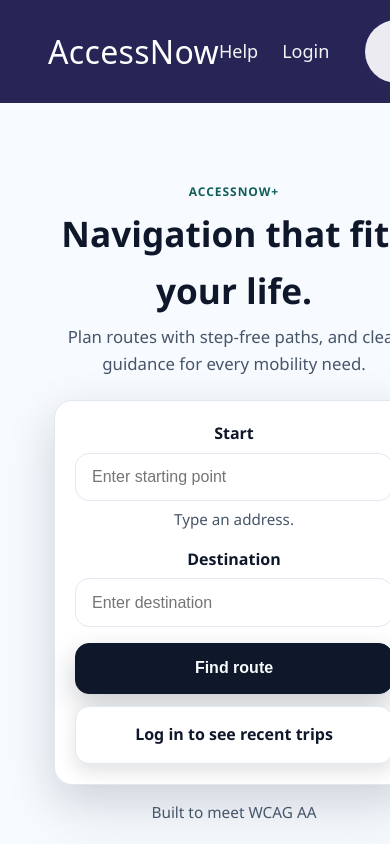
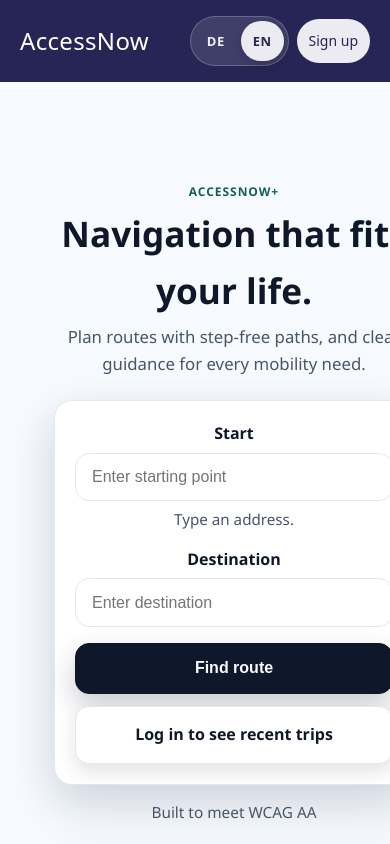
Before and after one commit to Its-Marie/accessnow-frontend, a React (Vite) app: page / in a window 390 px wide. Shown: the top 844 px of the page. Built offline with nearby package versions, Linux system fonts and the light colour scheme; no server answers.

Commit message:
Improve header accessibility and add EN/DE language toggle switch

```diff
--- a/src/components/Header.css
+++ b/src/components/Header.css
@@ -1,3 +1,7 @@
+/* =====================================================
+   BASE HEADER STYLES
+   ===================================================== */
+
 .an-header {
   background: #262556;
   color: white;
@@ -7,6 +11,7 @@
   left: 0;
   z-index: 1000;
 }
+
 .an-header .an-container {
   max-width: 100%;
   margin: 0 auto;
@@ -27,10 +32,16 @@
   color: white;
 }
 
+.brand-link {
+  color: inherit;
+  text-decoration: none;
+}
+
+/* right side layout */
 .nav-right {
   display: flex;
   align-items: center;
-  gap: 24px;
+  gap: 16px;
 }
 
 .nav-links {
@@ -39,6 +50,21 @@
   gap: 24px;
 }
 
+/* =====================================================
+   ACCESSIBILITY: VISIBLE FOCUS (WCAG 2.1)
+   ===================================================== */
+
+.an-header a:focus-visible,
+.an-header button:focus-visible {
+  outline: 3px solid #ffffff;
+  outline-offset: 3px;
+  border-radius: 10px;
+}
+
+/* =====================================================
+   NAV LINKS
+   ===================================================== */
+
 .nav-links a {
   color: white;
   text-decoration: none;
@@ -46,11 +72,22 @@
   font-size: 18px;
   opacity: 0.95;
 
+  /* WCAG touch/click target size */
+  padding: 10px 12px;
+  border-radius: 10px;
+
+  transition: background 0.2s ease, opacity 0.2s ease;
 }
-.nav-links a.signup {
-  color: #000;
-  margin-left: 8px;
+
+.nav-links a:hover {
+  background: rgba(255, 255, 255, 0.12);
+  opacity: 1;
 }
+
+/* =====================================================
+   SIGN UP BUTTON
+   ===================================================== */
+
 .nav-cta {
   background: #ECEBF2;
   color: #262556;
@@ -68,7 +105,139 @@
   margin-left: 12px;
   transition: transform 0.2s ease, box-shadow 0.2s ease;
 }
-.brand-link {
-  color: inherit;
+
+.nav-cta:hover {
+  transform: translateY(-1px);
+  box-shadow: 0 8px 18px rgba(0, 0, 0, 0.18);
+}
+
+.nav-cta:active {
+  transform: translateY(0);
+  box-shadow: none;
+}
+
+/* =====================================================
+   LANGUAGE TOGGLE
+   ===================================================== */
+
+.lang-toggle {
+  display: inline-flex;
+  align-items: center;
+  gap: 4px;
+
+  background: rgba(255, 255, 255, 0.12);
+  border: 1px solid rgba(255, 255, 255, 0.22);
+  border-radius: 999px;
+  padding: 4px;
+}
+
+.lang-toggle__btn {
+  appearance: none;
+  border: 0;
+  background: transparent;
+  color: rgba(255, 255, 255, 0.92);
+
+  font-family: "Outfit", system-ui, sans-serif;
+  font-size: 14px;
+  font-weight: 600;
+  letter-spacing: 0.5px;
+
+  /* WCAG minimum touch target */
+  min-width: 44px;
+  min-height: 44px;
+  padding: 0 12px;
+
+  border-radius: 999px;
+  cursor: pointer;
+  transition: all 0.2s ease;
+}
+
+.lang-toggle__btn:hover {
+  background: rgba(255, 255, 255, 0.1);
+}
+
+.lang-toggle__btn.is-active {
+  background: #ECEBF2;
+  color: #262556;
+  box-shadow: 0 6px 14px rgba(0, 0, 0, 0.18);
+}
+
+/* =====================================================
+   SKIP LINK — accessibility best practice
+   ===================================================== */
+
+.skip-link {
+  position: absolute;
+  left: -999px;
+  top: 12px;
+  background: #ffffff;
+  color: #262556;
+  padding: 10px 14px;
+  border-radius: 10px;
+  z-index: 2000;
   text-decoration: none;
+  font-weight: 700;
 }
+
+.skip-link:focus {
+  left: 12px;
+}
+
+/* =====================================================
+   MOBILE RESPONSIVE HEADER
+   ===================================================== */
+
+@media (max-width: 768px) {
+  .an-header .an-container {
+    padding: 16px 20px;
+  }
+
+  .brand {
+    font-size: 24px;
+  }
+
+  .nav-right {
+    gap: 10px;
+  }
+
+  .nav-links {
+    gap: 12px;
+  }
+
+  .nav-links a {
+    font-size: 16px;
+    padding: 8px 10px;
+  }
+
+  .nav-cta {
+    width: auto;
+    height: 44px;
+    padding: 0 16px;
+    font-size: 16px;
+    margin-left: 0;
+  }
+
+  .lang-toggle__btn {
+    min-width: 40px;
+    min-height: 40px;
+    font-size: 13px;
+  }
+}
+
+@media (max-width: 480px) {
+  .nav-links {
+    display: none;
+  }
+
+  .nav-right {
+    gap: 8px;
+  }
+
+  .nav-cta {
+    padding: 0 12px;
+    font-size: 14px;
+  }
+}
+.landing {
+  padding-top: 120px; /* adjust if header height changes */
+}
--- a/src/components/Header.jsx
+++ b/src/components/Header.jsx
@@ -1,27 +1,33 @@
 import { Link } from "react-router-dom"
 import { useTranslation } from "react-i18next"
 import { LanguageSwitcher } from "./LanguageSwitcher"
-import "./Header.css";
+import "./Header.css"
 
 export default function Header() {
+  const { t } = useTranslation("common")
+
   return (
     <header className="an-header">
       <div className="an-container">
-        {/* Brand */}
-        <h1 className="brand">AccessNow</h1>
+        <h1 className="brand">
+          <Link to="/" className="brand-link">
+            {t("header.brand")}
+          </Link>
+        </h1>
 
-        {/* Navigation */}
         <div className="nav-right">
-          <nav className="nav-links">
-            <a href="/help">Help</a>
-            <a href="/login">Login</a>
+          <nav className="nav-links" aria-label="Primary">
+            <Link to="/help">{t("header.help")}</Link>
+            <Link to="/login">{t("header.login")}</Link>
           </nav>
 
-          <a href="/registration" className="nav-cta">
-            Sign up
-          </a>
+          <LanguageSwitcher />
+
+          <Link to="/registration" className="nav-cta">
+            {t("header.signup")}
+          </Link>
         </div>
       </div>
     </header>
-  );
+  )
 }
--- a/src/components/LanguageSwitcher.jsx
+++ b/src/components/LanguageSwitcher.jsx
@@ -1,34 +1,25 @@
 import i18n from "i18next"
 
 const LANGS = [
+  { code: "de", label: "DE" },
   { code: "en", label: "EN" },
-  { code: "de", label: "DE" },
 ]
 
 export function LanguageSwitcher() {
-  const current = i18n.resolvedLanguage || i18n.language
+  const current = (i18n.resolvedLanguage || i18n.language || "en").slice(0, 2)
 
   return (
-    <div style={{ display: "flex", gap: 8 }}>
+    <div className="lang-toggle" role="group" aria-label="Language">
       {LANGS.map((l) => {
-        const active = current?.startsWith(l.code)
+        const active = current === l.code
 
         return (
           <button
             key={l.code}
             type="button"
+            className={`lang-toggle__btn ${active ? "is-active" : ""}`}
             onClick={() => i18n.changeLanguage(l.code)}
             aria-pressed={active}
-            style={{
-              padding: "6px 10px",
-              borderRadius: 999,
-              border: "1px solid rgba(255,255,255,0.35)",
-              background: "transparent",
-              color: "inherit",
-              cursor: "pointer",
-              fontWeight: active ? 700 : 400,
-              opacity: active ? 1 : 0.8,
-            }}
           >
             {l.label}
           </button>
```
